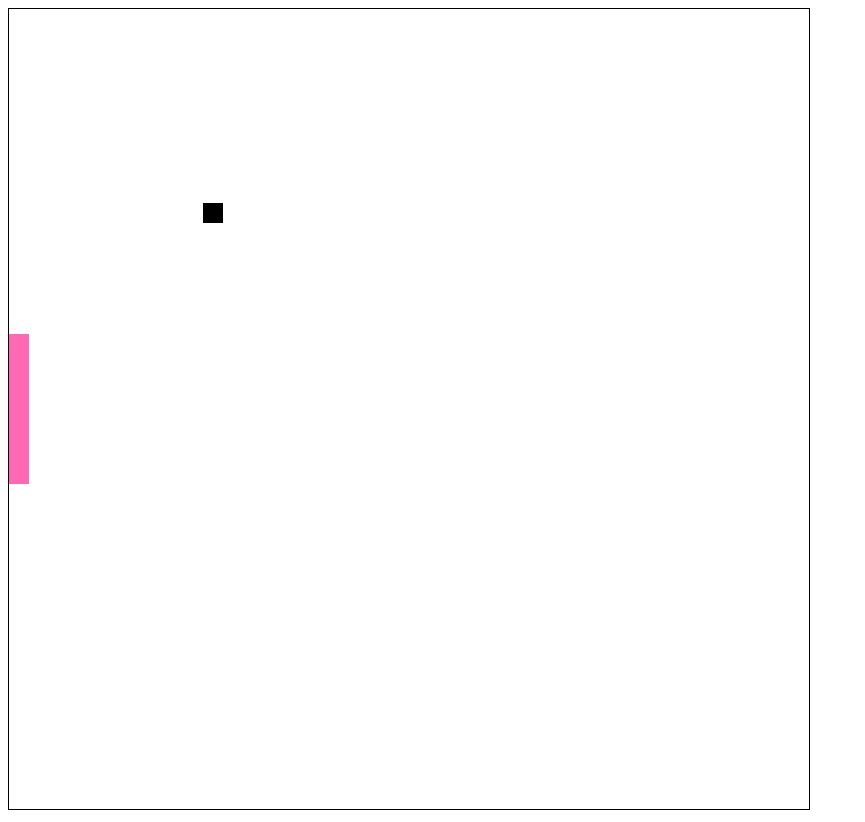
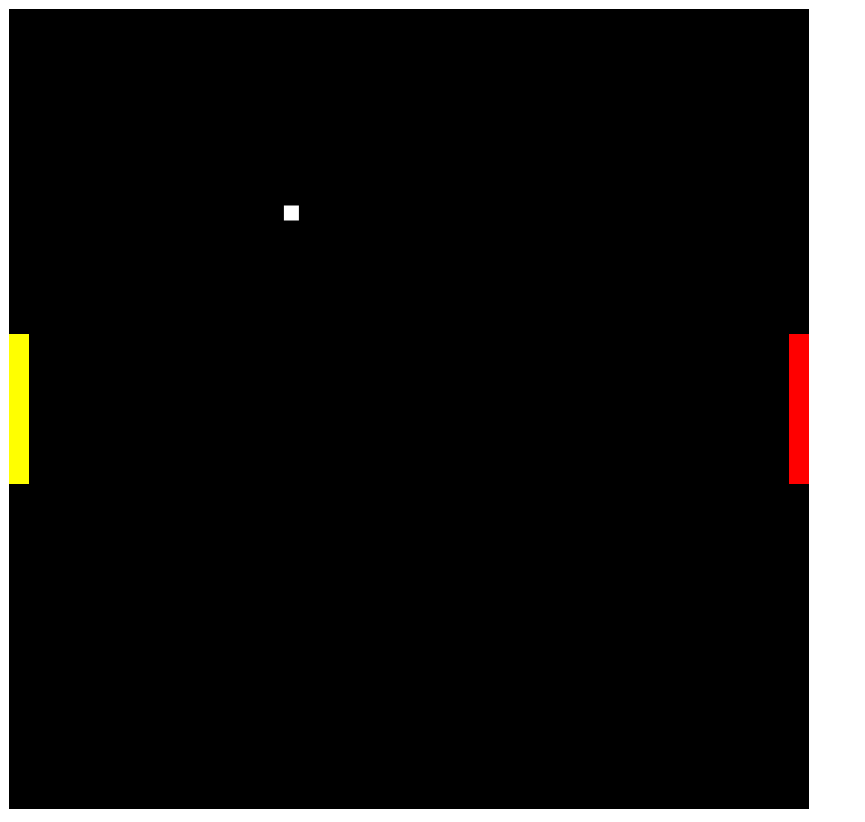
Before and after one commit to Moh-2024/SE251, a plain HTML site: page w1_pong/index.html in a window 1280 px wide. Shown: the whole page, without its empty margins (0-865 px from the left). Drawn offline with Linux system fonts and the light colour scheme.

Commit message:
w1 pong done

```diff
--- a/w1_pong/js/pong.js
+++ b/w1_pong/js/pong.js
@@ -13,14 +13,22 @@ var p1 = new Box();
 p1.w = 20
 p1.h = 150
 p1.x = 0 + p1.w/2
+p1.color = `yellow`
+
+//p2 setup
+var p2 = new Box();
+p2.w = 20
+p2.h = 150
+p2.x = c.width - p2.w/2
+p2.color = `red`
 
 //ball setup
 var ball = new Box();
-ball.w = 20
-ball.h = 20
+ball.w = 15
+ball.h = 15
 ball.vx = -2
 ball.vy = -2
-ball.color = `black`
+ball.color = `white`
 
 function main()
 {
@@ -37,10 +45,22 @@ function main()
     {
         p1.vy += p1.force
     }
+
+    if(keys[`ArrowUp`])
+    {
+        p2.vy += -p2.force
+    }
+
+    if(keys[`ArrowDown`])
+    {
+        p2.vy += p2.force
+    }
     //applies friction
     p1.vy *= fy
+    p2.vy *= fy
     //player movement
     p1.move();
+    p2.move();
 
     //ball movement
     ball.move()
@@ -55,16 +75,29 @@ function main()
         p1.y = c.height-p1.h/2
     }
 
+    //p2 collison
+    if(p2.y < 0+p2.h/2)
+    {
+        p2.y = 0+p2.h/2
+    }
+    if(p2.y > c.height-p2.h/2)
+    {
+        p2.y = c.height-p2.h/2
+    }
+
     //ball collision
     if(ball.x < 0)
     {
         ball.x = c.width/2
         ball.y  =c.height/2
+        ball.vx = -1.2;
     }
     if(ball.x > c.width)
     {
-        ball.x = c.width
-        ball.vx = -ball.vx
+        ball.x = c.width/2;
+        ball.y = c.height/2;
+        ball.vx = -ball.vx;
+        ball.vx = -1.2;
     }
     if(ball.y < 0)
     {
@@ -82,10 +115,18 @@ function main()
     if(ball.collide(p1))
     {
         ball.x = p1.x + p1.w/2 + ball.w/2
-        ball.vx = -ball.vx;
+        ball.vx *= -1.2;
+    }
+
+    //p2 with ball collision
+    if(ball.collide(p2))
+    {
+        ball.x = p2.x - p2.w/2 - ball.w/2
+        ball.vx *= -1.2;
     }
 
     //draw the objects
     p1.draw()
+    p2.draw()
     ball.draw()
 }
--- a/w1_pong/pong.css
+++ b/w1_pong/pong.css
@@ -1,5 +1,6 @@
 @charset "UTF-8";
 
 canvas{
-    border:1px solid black;
+    border:1px solid white;
+    background-color: black;
 }
```
